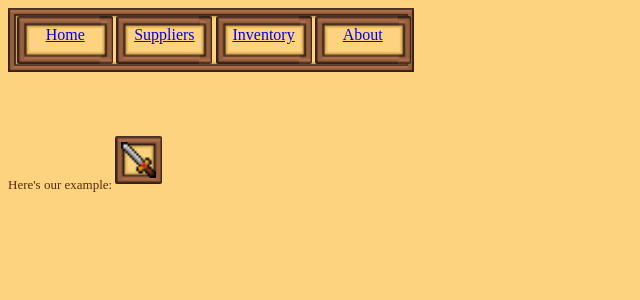
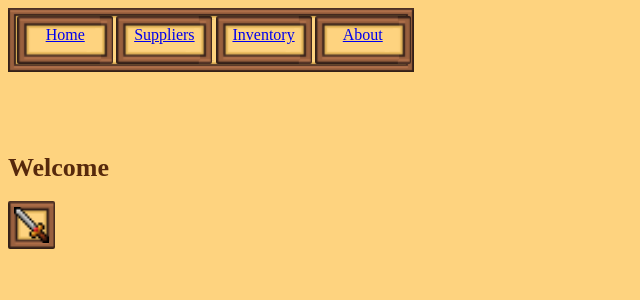
Before and after one commit to samuel-williams-ed/CodeClan_Project_1, a Flask app: page / in a window 1280 px wide. Shown: the top 300 px of the page, without its empty margins (0-640 px from the left). Run offline with Flask 2, Linux system fonts and the light colour scheme.

Commit message:
homepage refactoring

```diff
--- a/controllers/inventory_controller.py
+++ b/controllers/inventory_controller.py
@@ -65,8 +65,7 @@ def new():
     return redirect('/shop/new')
 
 
-
-
+# show inventory pages
 @shop_blueprint.route('/shop/inventory/<inventory_id>', methods=["POST"])
 def show_suppliers(inventory_id):
     inventory_object = invent_rep.get_by_id(int(inventory_id))
@@ -76,7 +75,6 @@ def show_suppliers(inventory_id):
 def show_suppliers_get(inventory_id):
     inventory_object = invent_rep.get_by_id(int(inventory_id))
     return render_template("shop/inventory_display_block.html", inventory_object=inventory_object)
-
 
 
 
--- a/templates/home.html
+++ b/templates/home.html
@@ -2,8 +2,8 @@
 {% block content %}
 
 <body>
-    Here's our example:
 
+    <h1>Welcome</h1>
 
     <div class="item_container"><img class="item_icon" src="static/assets/swords/sword_01b.png" alt="Image of a golden hilted, steel sword"></div>
 
```
